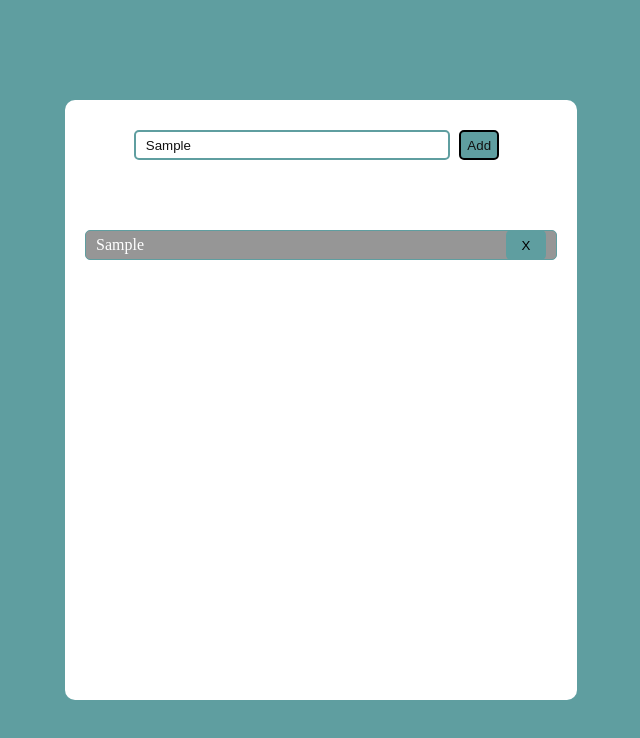
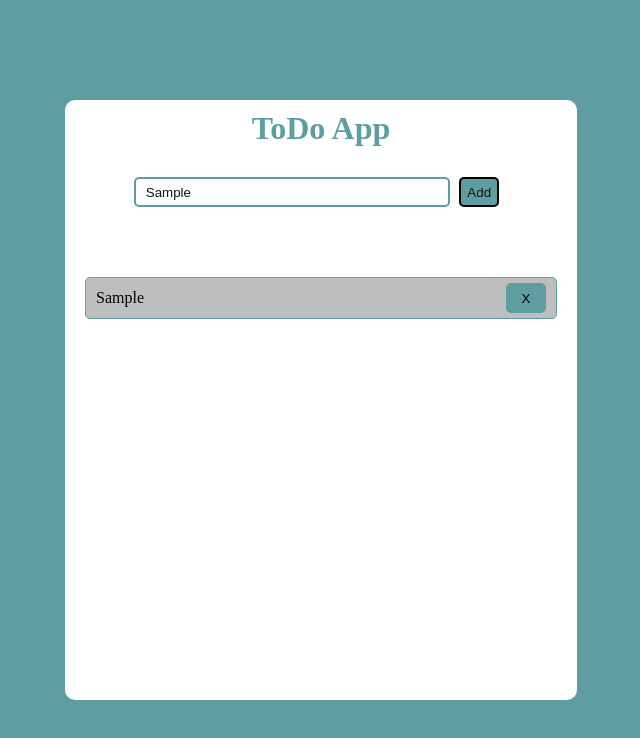
Before and after one commit to TrixOMG/ToDo-App-Vanilla, a plain HTML site: page index.html in a window 1280 px wide. Both pictures are taken after typing "Sample" into the empty fields and a click on the button "Add". Shown: the whole page, without its empty margins (319-959 px from the left). Drawn offline with Linux system fonts and the light colour scheme.

Commit message:
added h1 and styling

```diff
--- a/index.html
+++ b/index.html
@@ -9,11 +9,13 @@
 	</head>
 	<body>
 			<div class="app-container">
+				<h1 class="header-one">ToDo App</h1>
 				<div class="input-container">
 					<input type="text" class="input" id="input" placeholder="Type your task here..."/>
 					<button class="button" id="add-button">Add</button>
 				</div>
-				<div class="todo-container" id="todo-container"></div>
+				<div class="todo-container" id="todo-container">
+				</div>
 			</div>
 		</div>
 		<script src="./index.js"></script>
--- a/styles.css
+++ b/styles.css
@@ -77,10 +77,11 @@ body {
     justify-content: space-between;
     border: 1px solid cadetblue;
     cursor: pointer;
-    background-color: rgb(150, 150, 150);
+    background-color: rgb(190, 190, 190);
     height: 30px;
     margin-bottom: 10px;
-    padding: 5px 10px;
+    padding: 20px 10px;
+		color: black;
 }
 
 .delete-button {
@@ -96,3 +97,8 @@ body {
 .delete-button:focus {
     border: 2px solid black;
 }
+
+.header-one {
+	color: cadetblue;
+	padding-top: 10px;
+}
```
